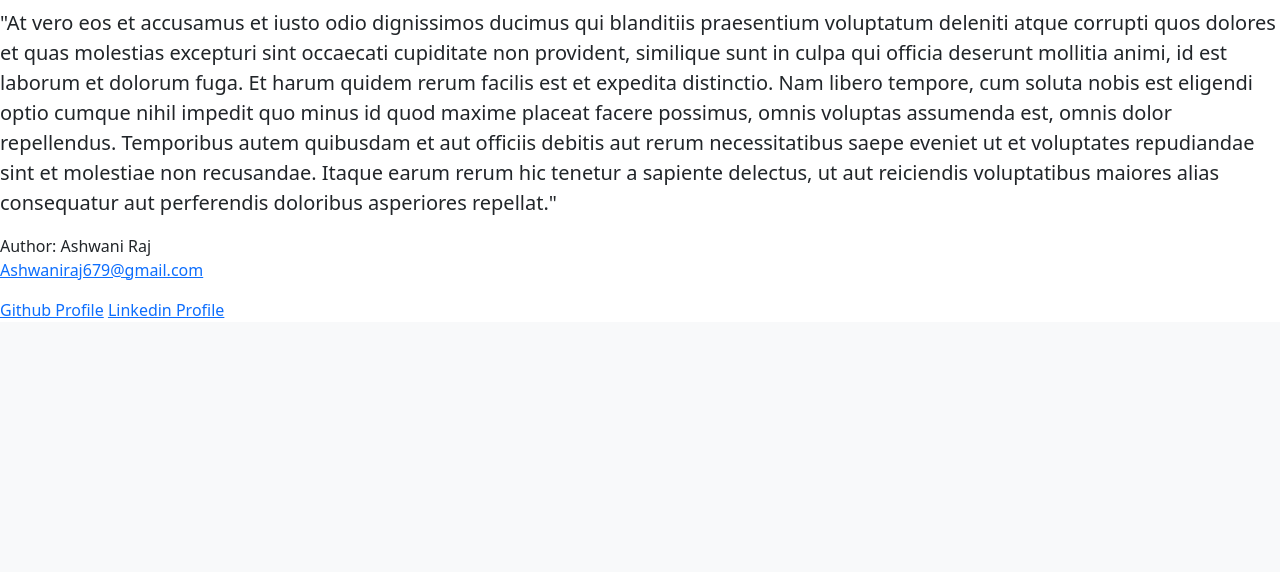
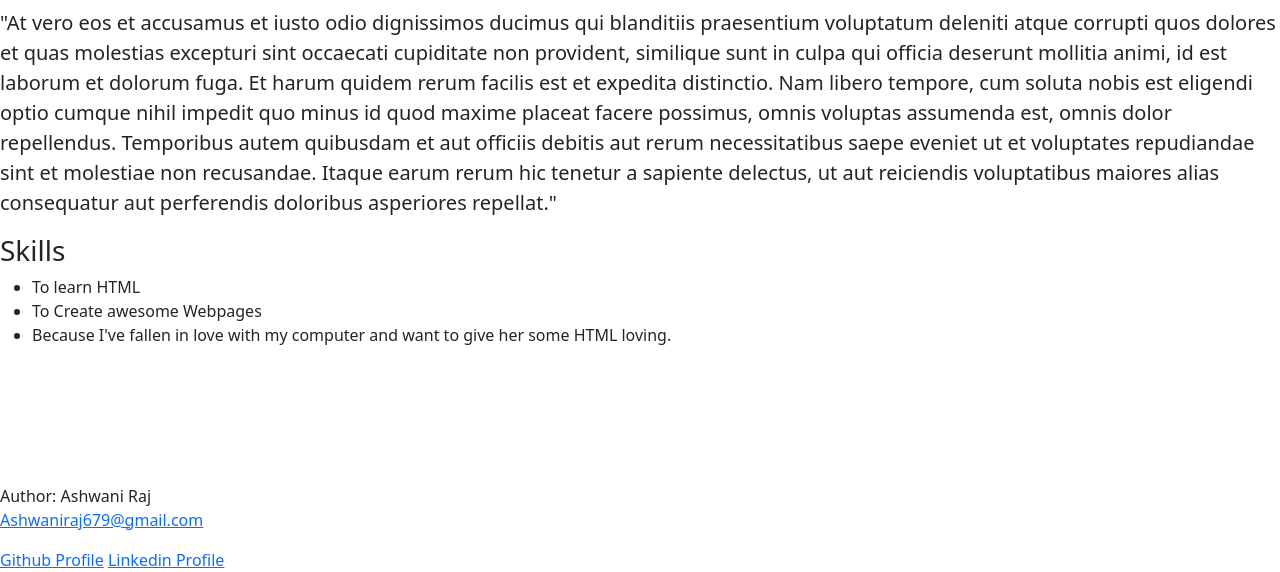
Before and after one commit to Ashwaniraj679/Flask_webapp, a Flask app: page / in a window 1280 px wide. Shown: the part 765-1337 px from the top of the page. Before the commit the page ends 1083 px from the top, so only its background shows below. Run offline with Flask 2, Linux system fonts and the light colour scheme.

Commit message:
tried to add some list

```diff
--- a/templates/home.html
+++ b/templates/home.html
@@ -22,7 +22,7 @@
                 <a class="navbar-brand" href="#">It's me Ashwani</a>
                 <button class="navbar-toggler" type="button" data-bs-toggle="collapse" data-bs-target="#navbarNav" aria-controls="navbarNav" aria-expanded="false" aria-label="Toggle navigation">
                 <span class="navbar-toggler-icon"></span>
-            </button>
+                </button>
             <div class="collapse navbar-collapse" id="navbarNav">
                 <ul class="navbar-nav ms-auto">
                     <li class="nav-item">
@@ -50,6 +50,16 @@
                 atque corrupti quos dolores et quas molestias excepturi sint occaecati cupiditate non provident, similique sunt in culpa qui officia deserunt mollitia animi, id est laborum et dolorum fuga. Et harum quidem rerum facilis est et expedita distinctio. Nam libero tempore, cum soluta nobis est eligendi optio cumque nihil impedit quo minus id quod maxime placeat facere possimus, omnis voluptas assumenda est, omnis dolor repellendus. Temporibus autem quibusdam et aut officiis debitis aut rerum necessitatibus saepe eveniet ut et voluptates repudiandae sint et molestiae non recusandae. Itaque earum rerum hic tenetur a sapiente delectus,
                 ut aut reiciendis voluptatibus maiores alias consequatur aut perferendis doloribus asperiores repellat."
             </p>
+
+            <div style="background-color: transparent; width: 100%; height: 250px;">
+                <h3>Skills</h3>
+                <ul>
+                    <li>To learn HTML</li>
+                    <li>To Create awesome Webpages</li>
+                    <li>Because I've fallen in love with my computer and want to give her some HTML loving.</li>
+                </ul>
+            </div>
+
             <footer>
                 <p>Author: Ashwani Raj<br>
                 <a href="mailto:Ashwaniraj679@gmail.com">Ashwaniraj679@gmail.com</a></p>
```
